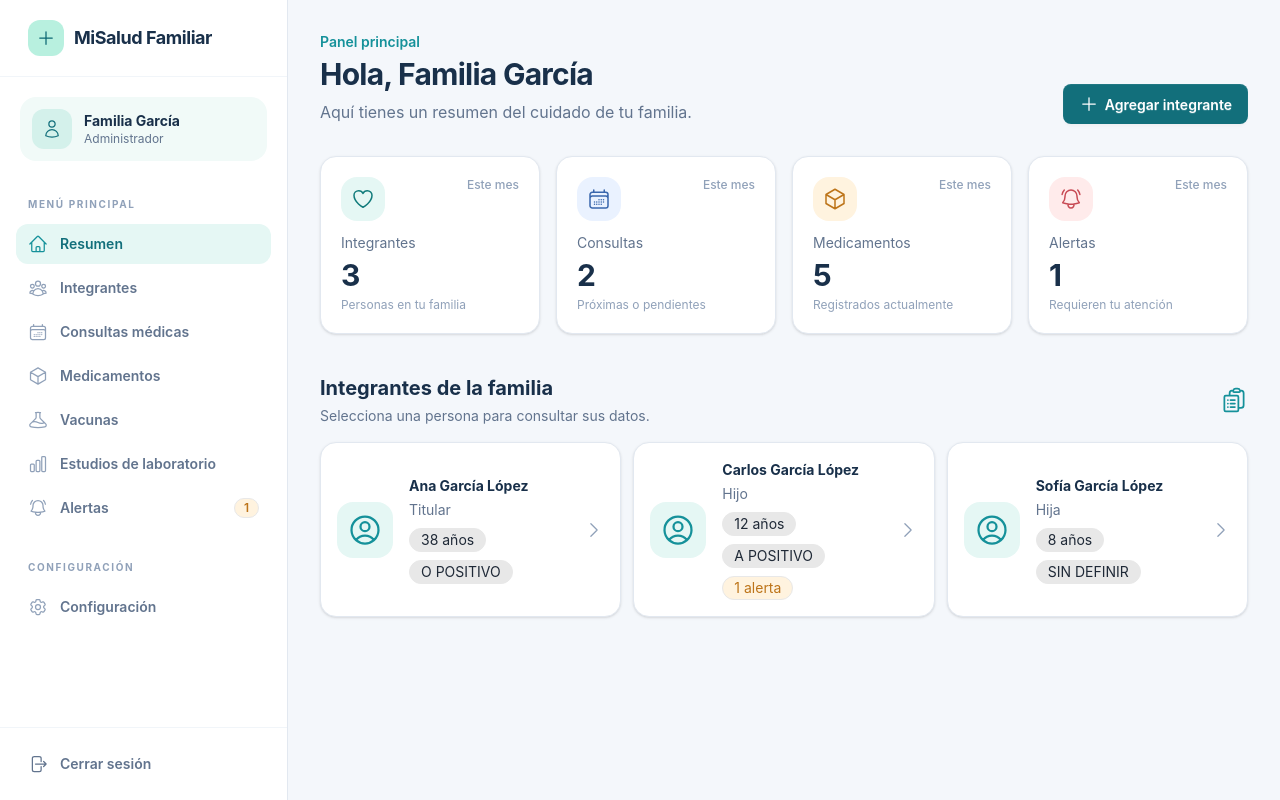
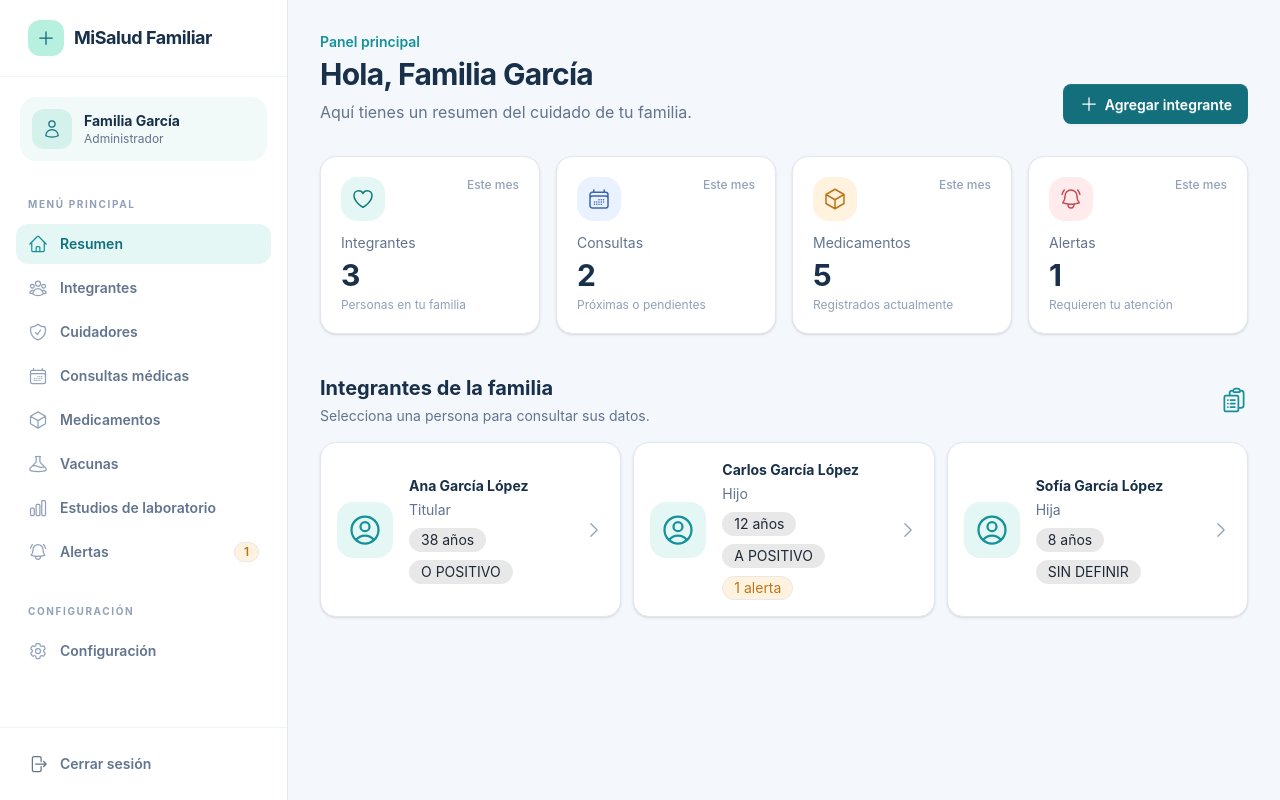
Before and after one commit to AlfreGood20/web-gestor-familiar-medico, a React (Vite) app: page /dashboard in a window 1280 px wide. Built offline with nearby package versions, Linux system fonts and the light colour scheme.

Commit message:
feat: Nuevo icono agregado

```diff
--- a/src/components/dashboard/DashboardSidebar.jsx
+++ b/src/components/dashboard/DashboardSidebar.jsx
@@ -10,12 +10,14 @@ import {
   PlusIcon,
   UserGroupIcon,
   UserIcon,
+  ShieldCheckIcon,
 } from '@heroicons/react/24/outline';
 import { NavLink } from 'react-router-dom';
 
 const navigationItems = [
   { label: 'Resumen', icon: HomeIcon, to: '/dashboard' },
-  { label: 'Integrantes', icon: UserGroupIcon },
+  { label: 'Integrantes', icon: UserGroupIcon, to: '/integrantes' },
+  { label: 'Cuidadores', icon: ShieldCheckIcon, to: '/cuidadores' },
   { label: 'Consultas médicas', icon: CalendarDaysIcon },
   { label: 'Medicamentos', icon: CubeIcon, to: '/medicamentos' },
   { label: 'Vacunas', icon: BeakerIcon },
```
